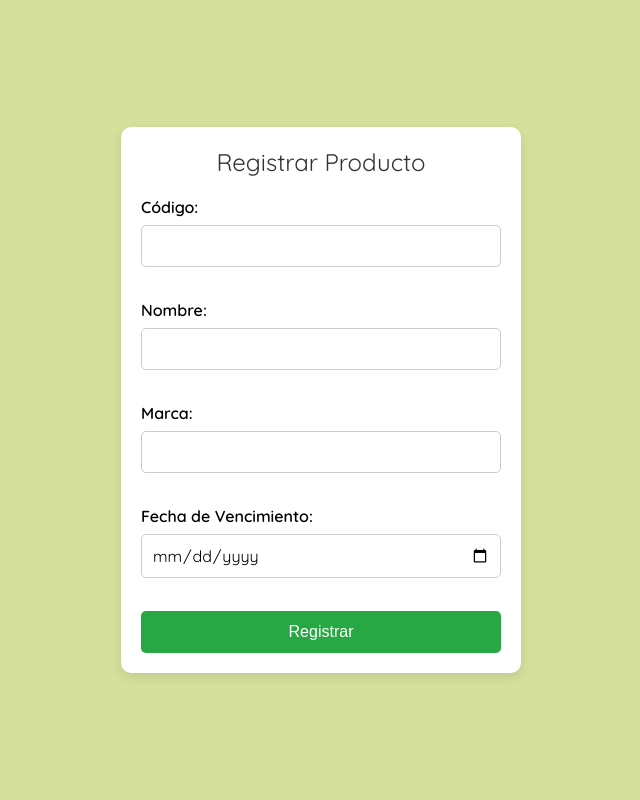
After one commit to yskaaren/ti2041-2024, a Django app: page /registrar/ in a window 1280 px wide. The commit adds this page. Shown: the whole page, without its empty margins (319-959 px from the left). Run offline with Django 5.2, Linux system fonts and the light colour scheme.

Commit message:
Ultimos cambios

```diff
--- /dev/null
+++ b/Evaluaciones/Sumativa_1/productos/templates/registro.html
@@ -0,0 +1,37 @@
+{% load static %}
+
+<!DOCTYPE html>
+<html lang="es">
+<head>
+    <meta charset="UTF-8">
+    <meta name="viewport" content="width=device-width, initial-scale=1.0">
+    <link rel="stylesheet" href="{% static 'css/style_registro.css' %}">
+    <link rel="preconnect" href="https://fonts.googleapis.com">
+    <link rel="preconnect" href="https://fonts.gstatic.com" crossorigin>
+    <link href="https://fonts.googleapis.com/css2?family=Quicksand:wght@300..700&display=swap" rel="stylesheet">
+    <title>Registrar Producto</title>
+</head>
+<body>
+
+    <form method="post" class="formulario__registro">
+    <h1>Registrar Producto</h1>
+
+        {% csrf_token %}
+        <label for="codigo">Código:</label>
+        <input type="text" id="codigo" name="codigo" required><br><br>
+
+        <label for="nombre">Nombre:</label>
+        <input type="text" id="nombre" name="nombre" required><br><br>
+
+        <label for="marca">Marca:</label>
+        <input type="text" id="marca" name="marca" required><br><br>
+
+        <label for="fecha_vencimiento">Fecha de Vencimiento:</label>
+        <input type="date" id="fecha_vencimiento" name="fecha_vencimiento" required><br><br>
+
+        <button type="submit">Registrar</button>
+    </form>
+
+    <br>
+</body>
+</html>
--- a/Evaluaciones/Sumativa_1/productos/urls.py
+++ b/Evaluaciones/Sumativa_1/productos/urls.py
@@ -3,5 +3,7 @@ from . import views
 
 
 urlpatterns = [
-    path('productos', views.product)
+    path('productos', views.product),
+    path('registrar/', views.registrar_producto, name='registrar_producto'),
+    path('consultar_productos/', views.consultar_productos, name='consultar_productos'),
 ]
--- a/Evaluaciones/Sumativa_1/productos/views.py
+++ b/Evaluaciones/Sumativa_1/productos/views.py
@@ -1,4 +1,7 @@
-from django.shortcuts import render
+from django.shortcuts import render, redirect
+from django.utils import timezone
+
+productos_memoria = []
 
 # Create your views here.
 
@@ -6,3 +9,25 @@ def product(request):
     print("Productos")
 
     return render(request, 'index.html')
+
+def registrar_producto(request):
+    if request.method == 'POST':
+        codigo = request.POST.get('codigo')
+        nombre = request.POST.get('nombre')
+        marca = request.POST.get('marca')
+        fecha_vencimiento = request.POST.get('fecha_vencimiento')
+
+        nuevo_producto = {
+            'codigo': codigo,
+            'nombre': nombre,
+            'marca': marca,
+            'fecha_vencimiento': fecha_vencimiento,
+        }
+        productos_memoria.append(nuevo_producto)
+
+        return render(request, 'resultado.html', {'producto': nuevo_producto})
+
+    return render(request, 'registro.html')
+
+def consultar_productos(request):
+    return render(request, 'consulta.html', {'productos': productos_memoria})
--- a/Evaluaciones/Sumativa_1/static/css/style.css
+++ b/Evaluaciones/Sumativa_1/static/css/style.css
@@ -116,5 +116,4 @@ button:hover::before {
 }
 .background__main img {
     width: 50%;
-    border-radius: 4%;
 }
--- /dev/null
+++ b/Evaluaciones/Sumativa_1/static/css/style_registro.css
@@ -0,0 +1,82 @@
+* {
+    box-sizing: border-box;
+    margin: 0;
+    padding: 0;
+}
+
+body {
+    background: #D4E09B;
+    height: 100vh;
+    display: flex;
+    justify-content: center;
+    align-items: center;
+}
+
+.formulario__registro {
+    background-color: #fff;
+    padding: 20px;
+    border-radius: 10px;
+    box-shadow: 0px 4px 12px rgba(0, 0, 0, 0.1);
+    width: 100%;
+    max-width: 400px;
+    text-align: center;
+}
+
+form label {
+    font-family: "Quicksand", sans-serif;
+    font-optical-sizing: auto;
+    font-weight: 400;
+    font-style: normal;
+    display: block;
+    text-align: left;
+    margin-bottom: 8px;
+    font-weight: 600;
+}
+
+form input[type="text"],
+form input[type="date"],
+form input[type="submit"] {
+    font-family: "Quicksand", sans-serif;
+    font-optical-sizing: auto;
+    font-weight: 400;
+    font-style: normal;
+    width: 100%;
+    padding: 10px;
+    margin-bottom: 15px;
+    border: 1px solid #ccc;
+    border-radius: 5px;
+    font-size: 16px;
+    box-sizing: border-box;
+}
+
+form button {
+    background-color: #28a745;
+    color: white;
+    border: none;
+    padding: 12px 20px;
+    font-size: 16px;
+    border-radius: 5px;
+    cursor: pointer;
+    width: 100%;
+}
+
+form button:hover {
+    background-color: #218838;
+}
+
+h1 {
+    margin-bottom: 20px;
+    font-size: 24px;
+    color: #333;
+}
+
+h1 {
+    font-family: "Quicksand", sans-serif;
+    font-optical-sizing: auto;
+    font-weight: 400;
+    font-style: normal;
+    margin-bottom: 20px;
+    font-size: 24px;
+    color: #333;
+    text-align: center;
+}
```
Also changed, not shown: Evaluaciones/Sumativa_1/productos/templates/consulta.html (added, +45 -0 lines), Evaluaciones/Sumativa_1/productos/templates/index.html (+3 -7 lines), Evaluaciones/Sumativa_1/productos/templates/resultado.html (added, +33 -0 lines), Evaluaciones/Sumativa_1/static/css/style_consulta.css (added, +58 -0 lines), Evaluaciones/Sumativa_1/static/css/style_resultado.css (added, +78 -0 lines).
